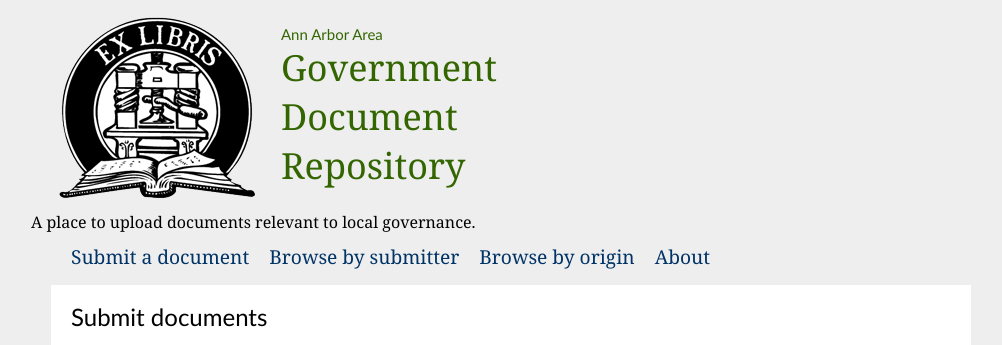
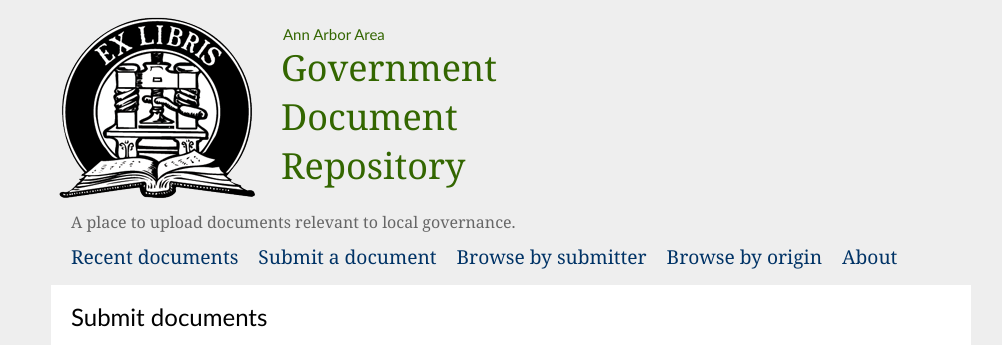
Before and after one commit to a2civictech/a2docs-sources, a Django app: template templates/add.html in a window 1280 px wide. Shown: the top 345 px of the page, without its empty margins (129-1131 px from the left). Run offline with Django 3.2, Linux system fonts and the light colour scheme; the template is opened without the code that fills it: values that come from a table or form of the project are taken from there, others are empty; data comes from the database, SQL or seed files in the repository; parts of the project's set-up code (start-up, migrations or seed data) failed here and were passed over.

Commit message:
Positioning/style of header text.
Add 'recent documents' link to navigation.

```diff
--- a/assets/css/base.css
+++ b/assets/css/base.css
@@ -121,6 +121,12 @@ h1, h2, h3, h4, h5, h6 {
 }
 #head h1 span {
     font-size: 15px;
+    margin-left: 2px;
+}
+
+#head p {
+    margin-left: 40px;
+    color: #666;
 }
 
 /* homepage list */
--- a/templates/base.html
+++ b/templates/base.html
@@ -35,9 +35,8 @@
 			<h1><a href="/"><span>Ann Arbor Area</span> Government Document Repository</a></h1>
 			<p>A place to upload documents relevant to local governance.</p>
 			<ul id="nav">
-<!--
-				{% block nav-home %}<li id="home"><a href="/">Home</a></li>{% endblock %}
--->
+				{% block nav-home %}<li id="home"><a href="/">Recent documents</a></li>{% endblock %}
+
 				{% block nav-add %}<li><a href="/add" class="selected">Submit a document</a></li>{% endblock %}
 
 				{% block nav-browse-submitter %}<li><a href="/submitter" class="selected">Browse by submitter</a></li>{% endblock %}
```
